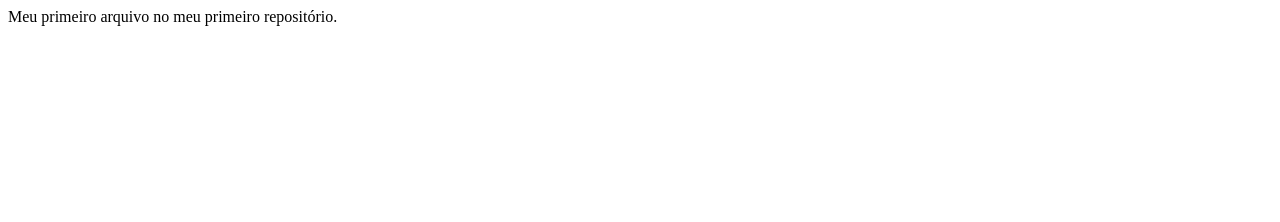
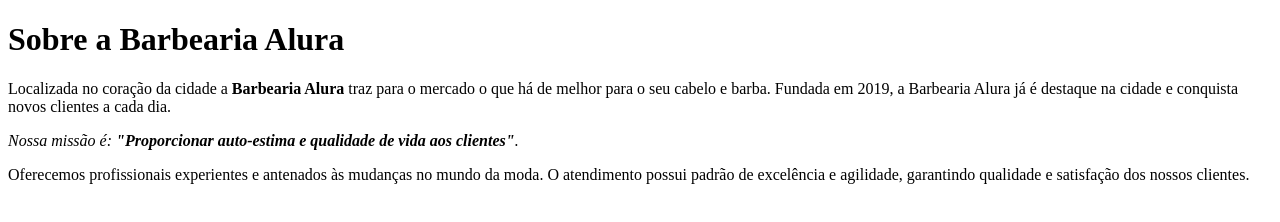
Before and after one commit to Thaliaalves/PC-Primeiro-C-AJ, a plain HTML site: page index.html in a window 1280 px wide. Drawn offline with Linux system fonts and the light colour scheme.

Commit message:
Update index.html

```diff
--- a/index.html
+++ b/index.html
@@ -1,3 +1,18 @@
-<html>
-  </h1> Meu primeiro arquivo no meu primeiro repositório.</ h1>
-</html>
+<!DOCTYPE html>
+<html lang="pt-br">
+    <head>
+        <meta charset="UTF-8">
+        <title>Barbearia Alura</title>
+    </head>
+    <body>
+        <h1>Sobre a Barbearia Alura</h1>
+
+        <p>Localizada no coração da cidade a <strong>Barbearia Alura</strong> traz para o mercado o que há de melhor para o seu cabelo e barba.
+        Fundada em 2019, a Barbearia Alura já é destaque na cidade e conquista novos clientes a cada dia.</p>
+
+        <p><em>Nossa missão é: <strong>"Proporcionar auto-estima e qualidade de vida aos clientes"</strong>.</em></p>
+        <p>Oferecemos profissionais experientes e antenados às mudanças no mundo da moda.
+
+          O atendimento possui padrão de excelência e agilidade, garantindo qualidade e satisfação dos nossos clientes.</p>
+
+  </body>
```
